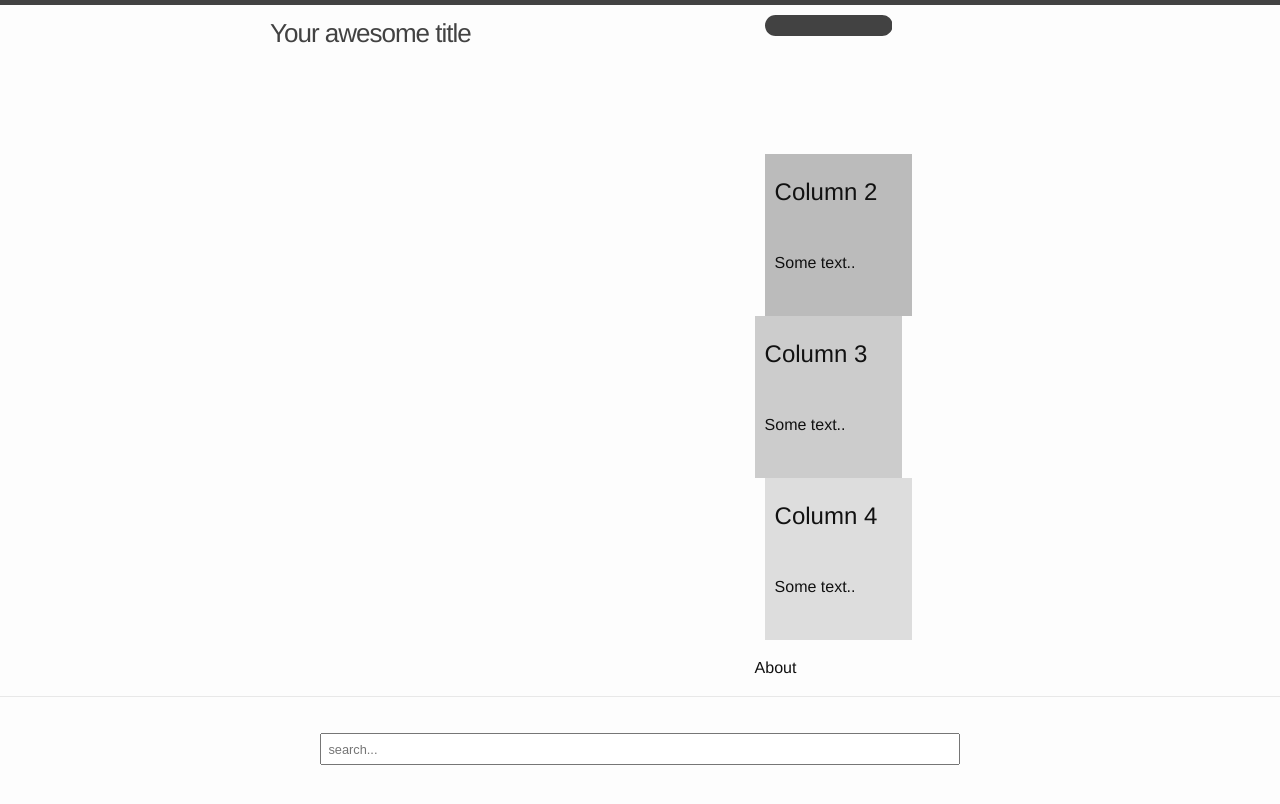
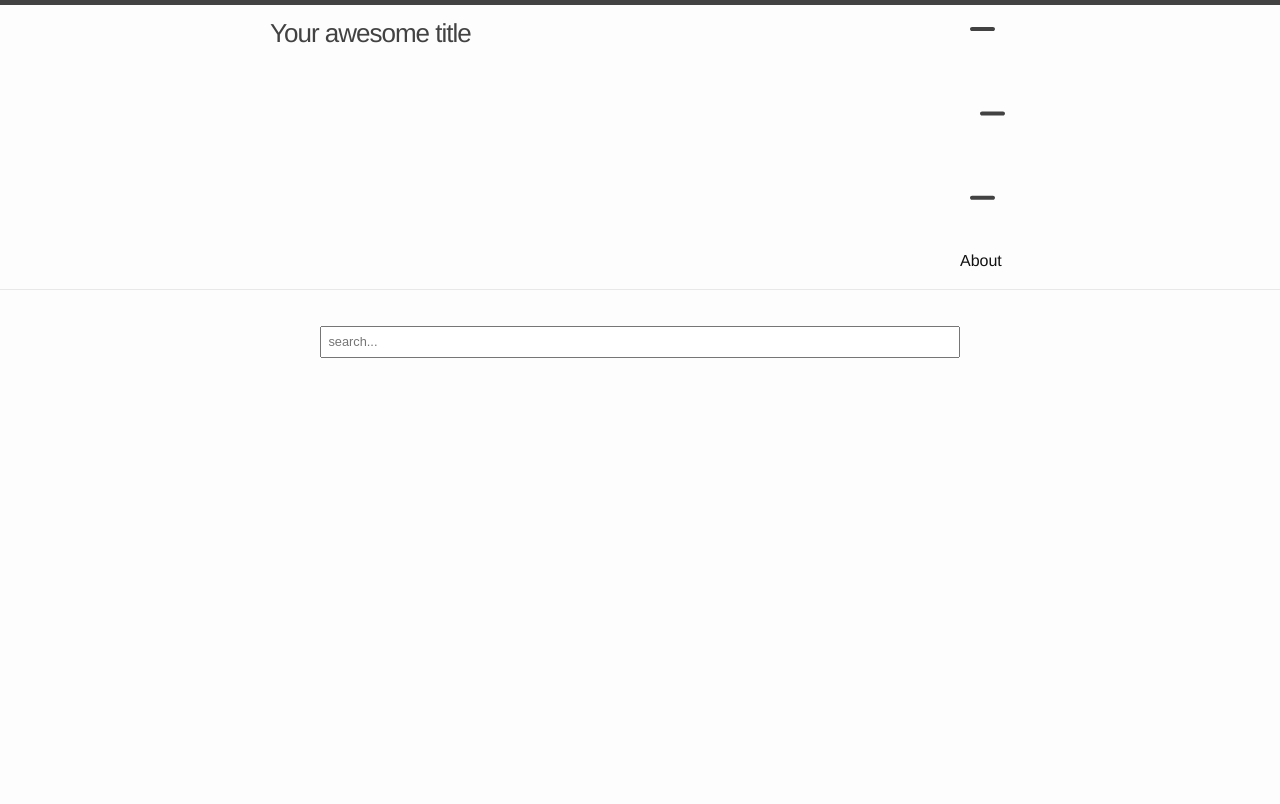
Before and after one commit to saimayasmeen4/minneatairu-json.github.io, a Jekyll site: the page built from about.markdown, in a window 1280 px wide. Shown: the top 804 px of the page. Built offline with Jekyll 4.4.1, drawn with Linux system fonts in a browser that asks for light colours; comment, search, counter and statistics services are not loaded.

Commit message:
Update header.html

```diff
--- a/_includes/header.html
+++ b/_includes/header.html
@@ -12,21 +12,20 @@
     <path fill="#424242" d="M18,1.484c0,0.82-0.665,1.484-1.484,1.484H1.484C0.665,2.969,0,2.304,0,1.484l0,0C0,0.665,0.665,0,1.484,0 h15.031C17.335,0,18,0.665,18,1.484L18,1.484z"></path>
     </svg>
   </div>
-  <div class="column" style="background-color:#bbb;float: left;width: 40%;padding: 10px;margin-left:10px;">
-    <h2>Column 2</h2>
-    <p>Some text..</p>
+  <div class="column" style="float: left;width: 40%;padding: 10px;margin-left:10px;">
+    <svg viewBox="0 0 18 15">
+      <path fill="#424242" d="M18,7.516C18,8.335,17.335,9,16.516,9H1.484C0.665,9,0,8.335,0,7.516l0,0c0-0.82,0.665-1.484,1.484-1.484 h15.031C17.335,6.031,18,6.696,18,7.516L18,7.516z"></path>
+    </svg>
   </div>
 </div>
 
 <div class="row">
-  <div class="column" style="background-color:#ccc;float: left;width: 40%;padding: 10px;">
-    <h2>Column 3</h2>
-    <p>Some text..</p>
+  <div class="column" style="float: left;width: 40%;padding: 10px;">
+     <svg viewBox="0 0 18 15">
+       <path fill="#424242" d="M18,13.516C18,14.335,17.335,15,16.516,15H1.484C0.665,15,0,14.335,0,13.516l0,0 c0-0.82,0.665-1.484,1.484-1.484h15.031C17.335,12.031,18,12.696,18,13.516L18,13.516z"></path>
+        </svg>
   </div>
-  <div class="column" style="background-color:#ddd;float: left;width: 40%;padding: 10px;margin-left:10px;">
-    <h2>Column 4</h2>
-    <p>Some text..</p>
-  </div>
+
 </div>
 
 <!--       </a> -->
```
